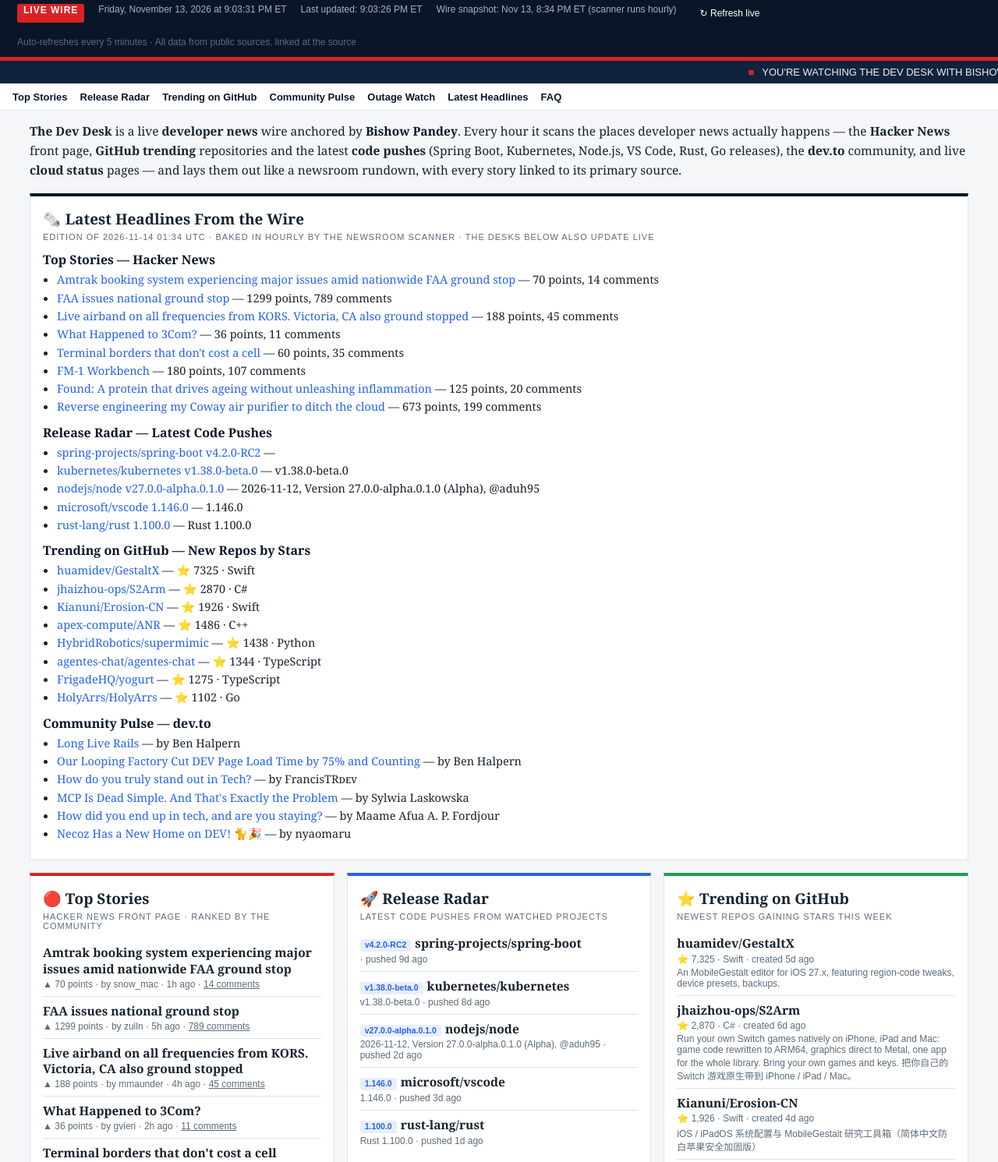
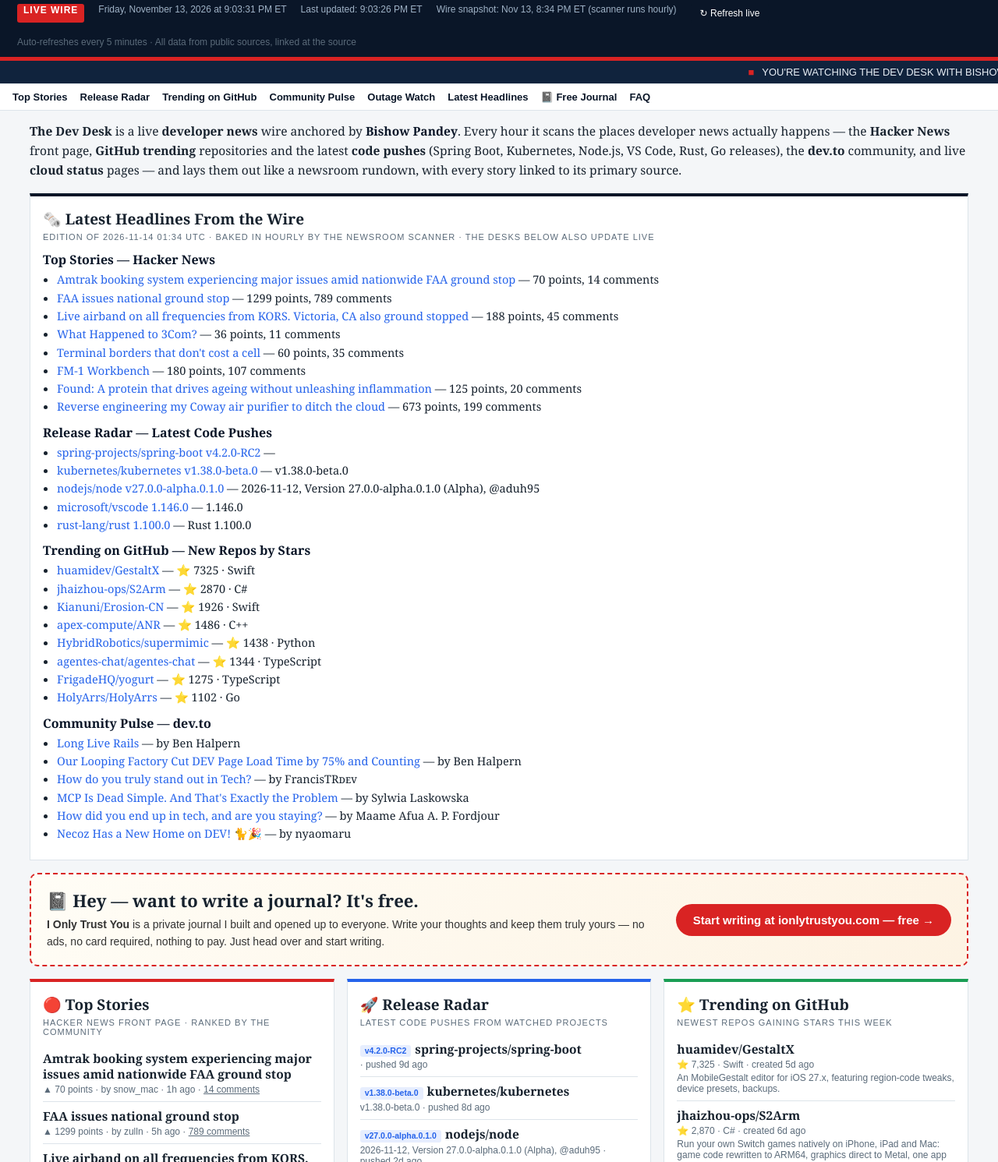
Before and after one commit to bishowpratap7/thedevdesk, a plain HTML site: page index.html in a window 1280 px wide. Shown: the part 132-1623 px from the top of the page at 78% size. Drawn offline with Linux system fonts and the light colour scheme.

Commit message:
Add free-journal CTA section for I Only Trust You (ionlytrustyou.com)

```diff
--- a/index.html
+++ b/index.html
@@ -105,6 +105,13 @@
   .follow-btn:hover{background:var(--red);text-decoration:none;transform:translateY(-1px)}
   .follow-btn.dark{border-color:#000}
   .follow-btn.dark:hover{background:var(--red)}
+  /* Journal CTA */
+  .journal-cta{display:flex;gap:18px;align-items:center;flex-wrap:wrap;background:linear-gradient(135deg,#fffdf6,#fdf3e3);border:2px dashed var(--red);border-radius:10px;padding:18px 20px;margin:0 0 16px}
+  .journal-cta .jc-text{flex:1 1 320px}
+  .journal-cta h2{margin:0 0 6px;font-size:22px}
+  .journal-cta p{margin:0;font-family:Arial,sans-serif;font-size:14px;line-height:1.55;color:#333}
+  .jc-btn{display:inline-block;background:var(--red);color:#fff;font-family:Arial,sans-serif;font-weight:800;font-size:15px;padding:12px 22px;border-radius:999px;text-decoration:none;white-space:nowrap;transition:transform .15s ease}
+  .jc-btn:hover{transform:translateY(-1px);text-decoration:none}
   /* Anchor card */
   .anchor{display:flex;gap:14px;align-items:center;background:#f7fafc;border:1px solid var(--line);padding:12px;margin:4px 0 10px}
   .anchor img{width:74px;height:74px;border-radius:50%;object-fit:cover;border:3px solid var(--red)}
@@ -140,7 +147,7 @@
 <div class="ticker"><div class="inner" id="ticker">Loading the wire…</div></div>
 
 <nav class="desknav">
-  <a href="#top-stories">Top Stories</a><a href="#release-radar">Release Radar</a><a href="#trending-github">Trending on GitHub</a><a href="#community-pulse">Community Pulse</a><a href="#outage-watch">Outage Watch</a><a href="#latest-wire">Latest Headlines</a><a href="#faq">FAQ</a>
+  <a href="#top-stories">Top Stories</a><a href="#release-radar">Release Radar</a><a href="#trending-github">Trending on GitHub</a><a href="#community-pulse">Community Pulse</a><a href="#outage-watch">Outage Watch</a><a href="#latest-wire">Latest Headlines</a><a href="#free-journal">📓 Free Journal</a><a href="#faq">FAQ</a>
 </nav>
 <p class="seointro"><strong>The Dev Desk</strong> is a live <strong>developer news</strong> wire anchored by <a class="name-link" href="https://x.com/bishowppandey" target="_blank" rel="noopener" style="color:var(--navy)">Bishow Pandey</a>. Every hour it scans the places developer news actually happens — the <strong>Hacker News</strong> front page, <strong>GitHub trending</strong> repositories and the latest <strong>code pushes</strong> (Spring Boot, Kubernetes, Node.js, VS Code, Rust, Go releases), the <strong>dev.to</strong> community, and live <strong>cloud status</strong> pages — and lays them out like a newsroom rundown, with every story linked to its primary source.</p>
 <main class="wrap">
@@ -158,6 +165,13 @@
     <ul><li><a href="https://dev.to/ben/long-live-rails-3p21">Long Live Rails</a> — by Ben Halpern</li><li><a href="https://dev.to/dailycontext/our-looping-factory-cut-dev-page-load-time-by-75-and-counting-1hnf">Our Looping Factory Cut DEV Page Load Time by 75% and Counting</a> — by Ben Halpern</li><li><a href="https://dev.to/francistrdev/how-do-you-truly-stand-out-in-tech-478a">How do you truly stand out in Tech?</a> — by FrancisTRᴅᴇᴠ</li><li><a href="https://dev.to/sylwia-lask/mcp-is-dead-simple-and-thats-exactly-the-problem-5811">MCP Is Dead Simple. And That&#x27;s Exactly the Problem</a> — by Sylwia Laskowska</li><li><a href="https://dev.to/maame-codes/how-did-you-end-up-in-tech-and-are-you-staying-4l9b">How did you end up in tech, and are you staying?</a> — by Maame Afua A. P. Fordjour </li><li><a href="https://dev.to/necoz/necoz-has-a-new-home-on-dev-3454">Necoz Has a New Home on DEV! 🐈🎉</a> — by nyaomaru</li></ul>
   </section>
   <!--WIRE:END-->
+  <section class="journal-cta" id="free-journal">
+    <div class="jc-text">
+      <h2>📓 Hey — want to write a journal? It's free.</h2>
+      <p><strong>I Only Trust You</strong> is a private journal I built and opened up to everyone. Write your thoughts and keep them truly yours — no ads, no card required, nothing to pay. Just head over and start writing.</p>
+    </div>
+    <a class="jc-btn" href="https://ionlytrustyou.com" target="_blank" rel="noopener">Start writing at ionlytrustyou.com — free →</a>
+  </section>
   <div class="grid">
     <section class="card red" id="top-stories">
       <h2>🔴 Top Stories</h2>
```
